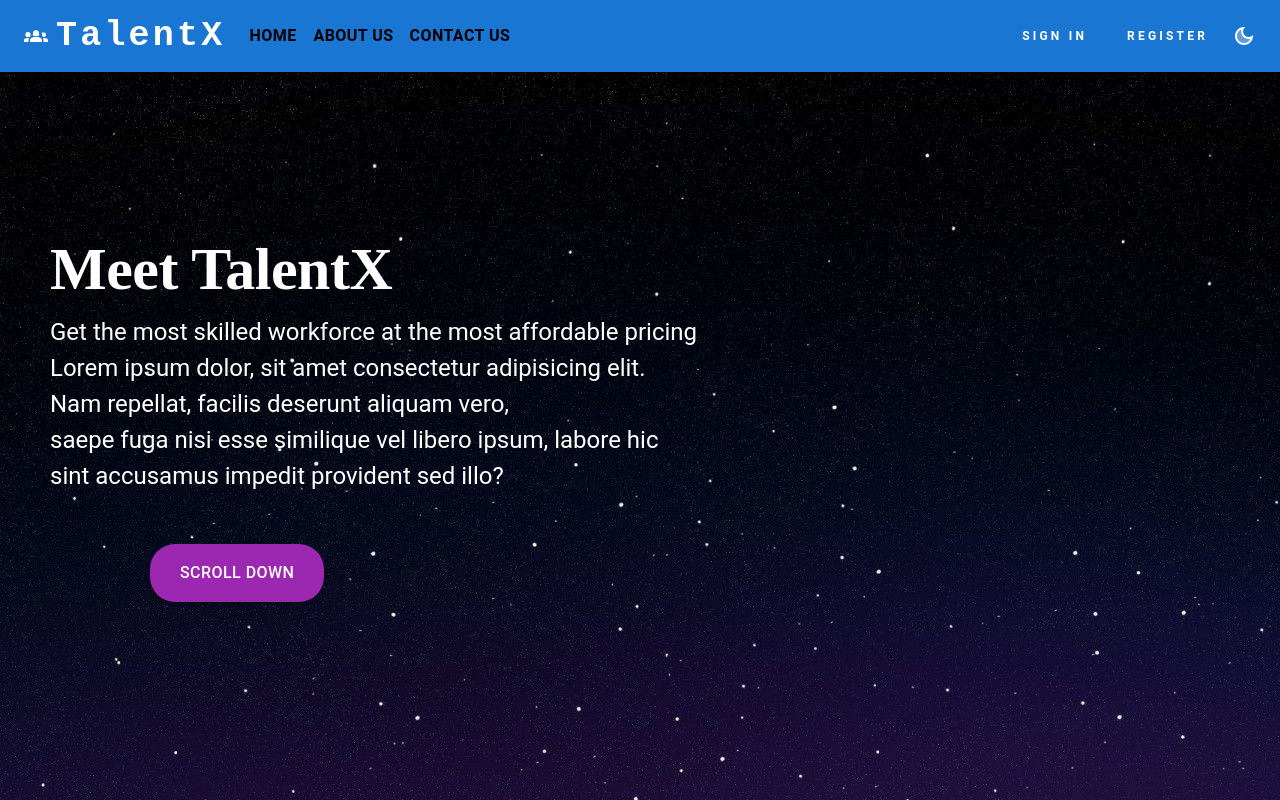
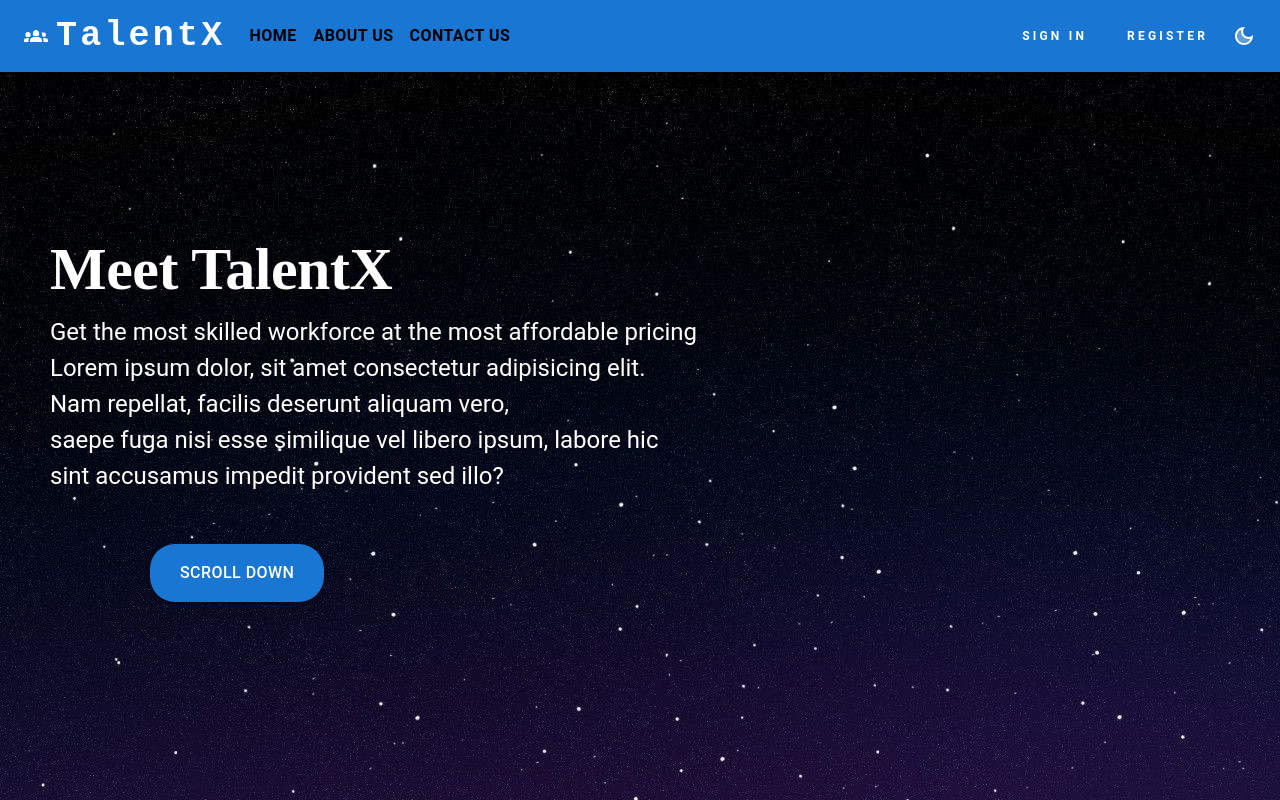
Before and after one commit to Divyshekhar/TalentX, a React (Vite) app: page / in a window 1280 px wide. Shown: the top 800 px of the page. Built offline with nearby package versions, Linux system fonts and the light colour scheme.

Commit message:
darkTheme to the homepage

```diff
--- a/src/pages/Home.jsx
+++ b/src/pages/Home.jsx
@@ -56,7 +56,7 @@ function Home({darkTheme}){
             <Button
               onClick={handleScrollToBottom}
               variant="contained"
-              color="secondary"
+              color={darkTheme?"secondary":"primary"}
               sx={{
                 borderRadius: "25px",
                 padding: "15px 30px",
```
